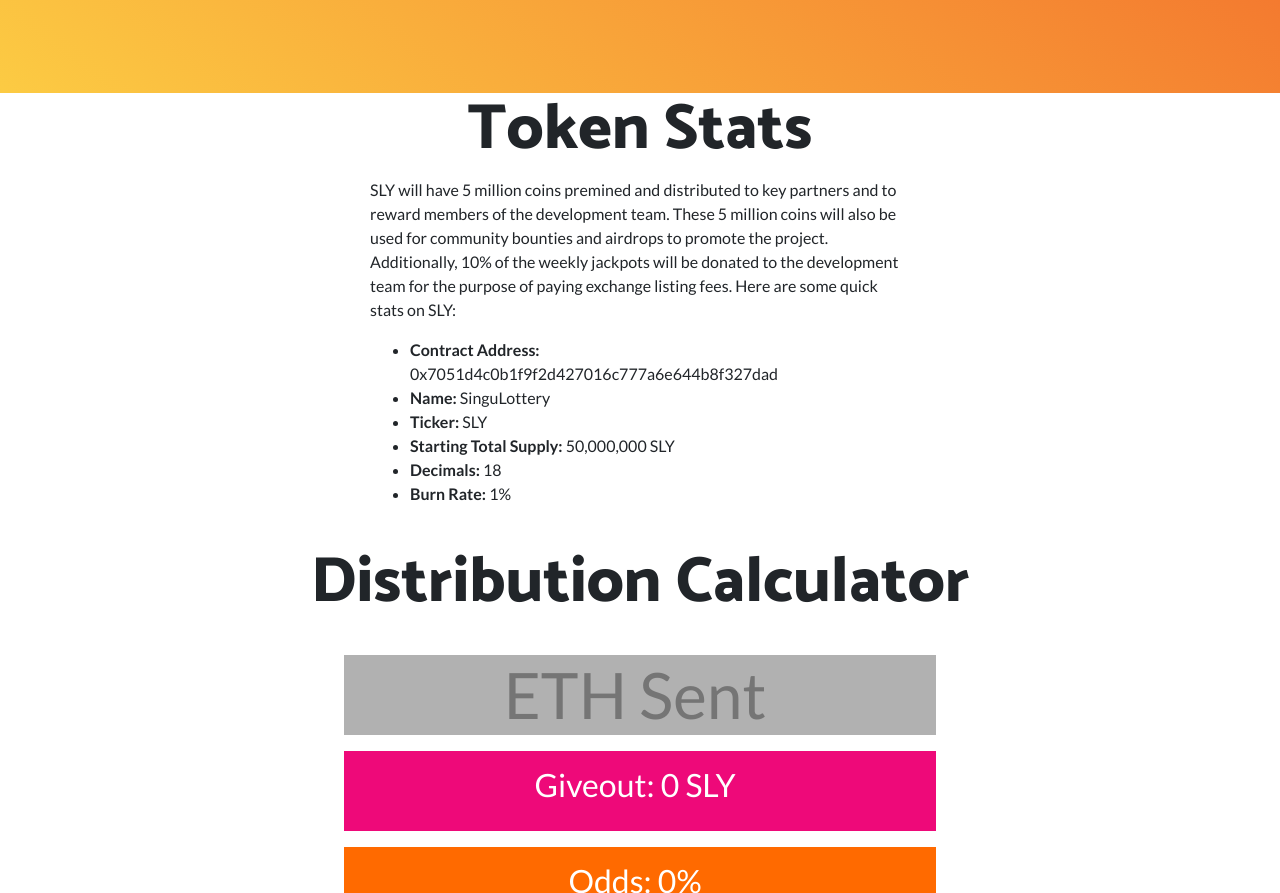
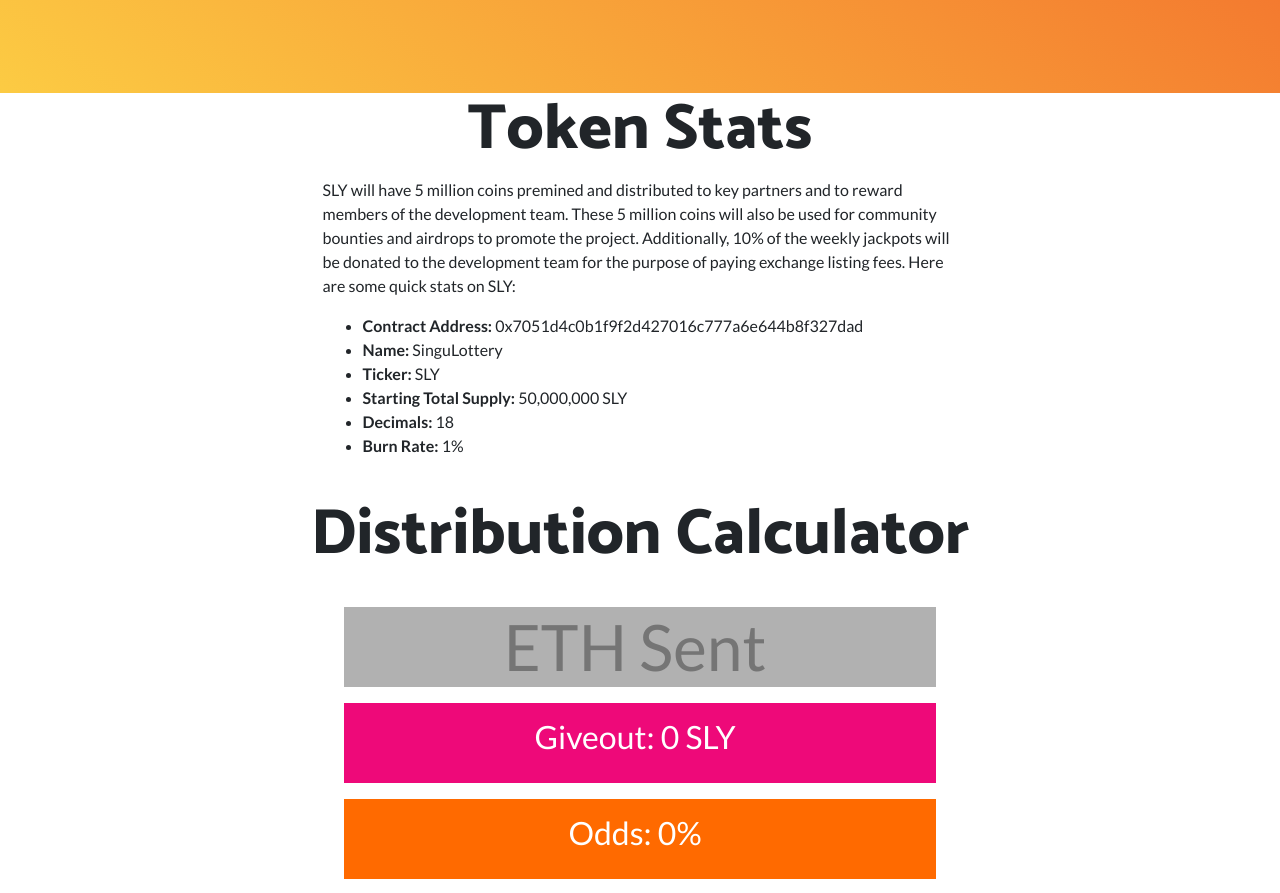
Before and after one commit to SinguLottery/SinguLottery_Website, a website: page index.html in a window 1280 px wide. Shown: the part 2841-3734 px from the top of the page. Drawn offline with Linux system fonts and the light colour scheme; no server answers.

Commit message:
fixed col size

```diff
--- a/index.html
+++ b/index.html
@@ -232,7 +232,7 @@
   <section>
     <div class="container">
       <div class="row align-items-center">
-        <div class="col-lg-6 col-lg-offset-6" style="float: none; margin: 0 auto;">
+        <div class="col-lg-7 col-lg-offset-6" style="float: none; margin: 0 auto;">
           <h2 style="text-align:center">Token Stats</h2>
           <p>SLY will have 5 million coins premined and distributed to key partners and to reward members of the development team. These 5 million coins
           will also be used for community bounties and airdrops to promote the project. Additionally, 10% of the weekly jackpots will be donated to the development
```
Also changed, not shown: _site/index.html.
